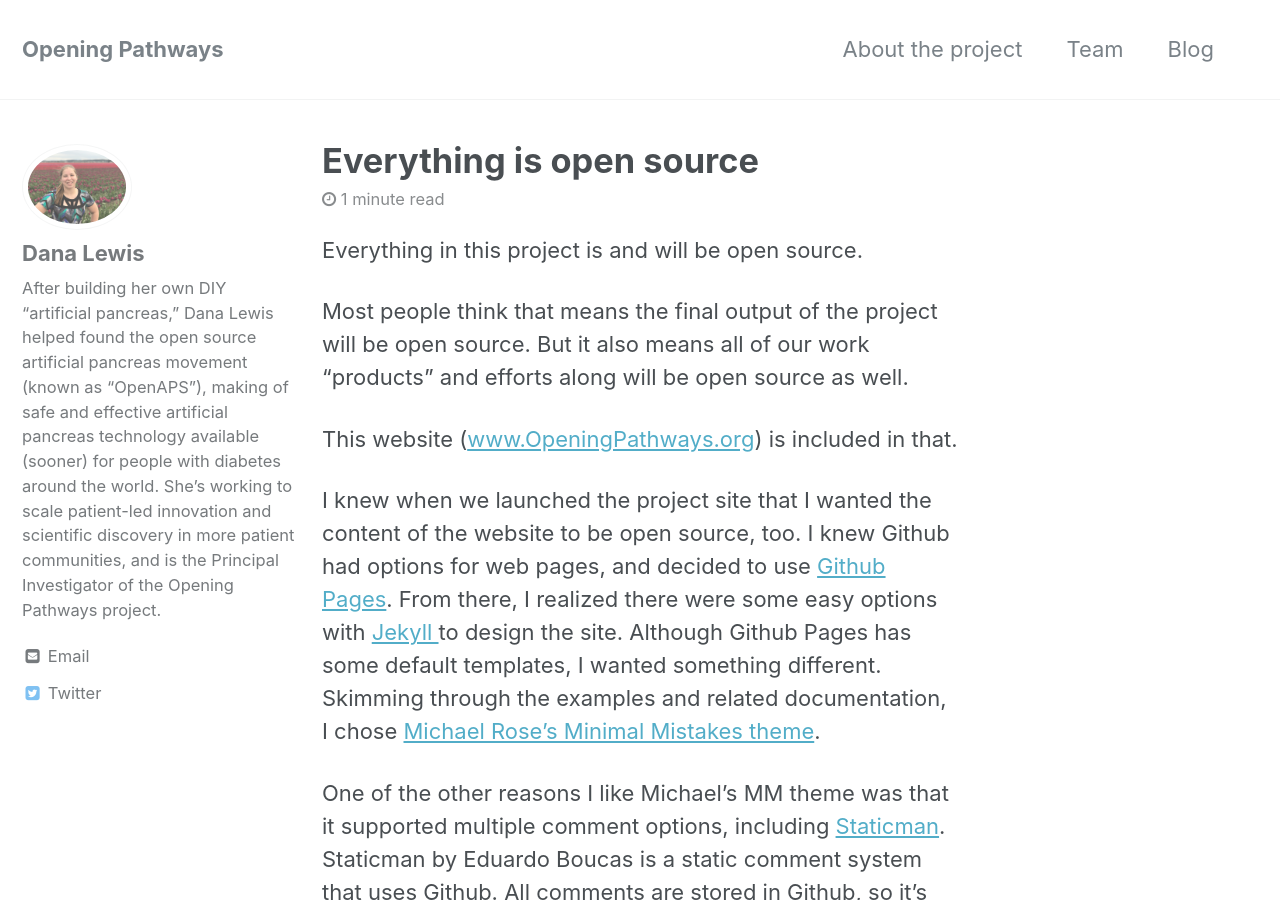
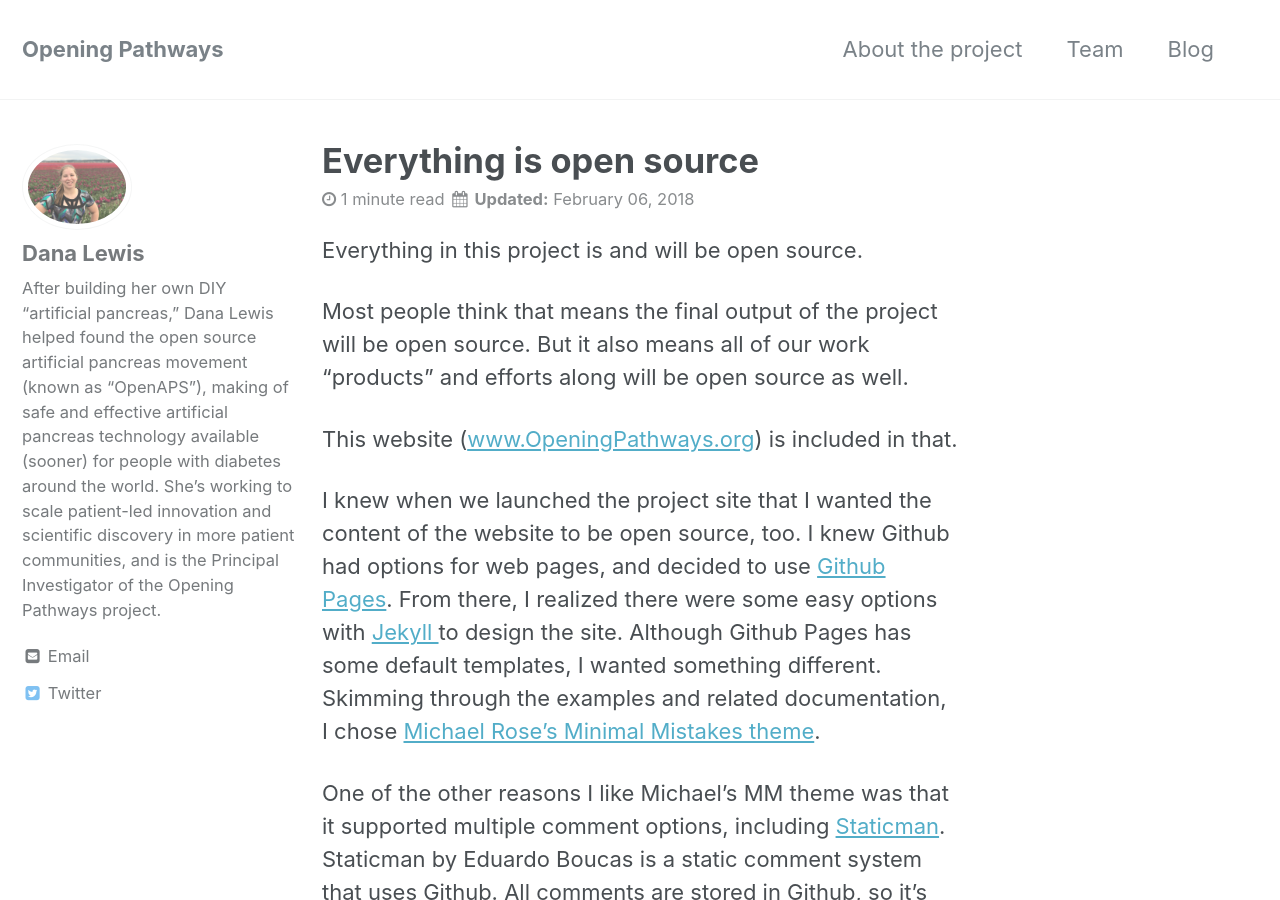
Before and after one commit to opening-pathways/website, a Jekyll site: the page built from _posts/2018-02-06-everything-is-open-source.md, in a window 1280 px wide and 900 px high. Built offline with Jekyll 4.4.1, drawn with Linux system fonts in a browser that asks for light colours.

Commit message:
Move date to top line

```diff
--- a/_layouts/single.html
+++ b/_layouts/single.html
@@ -32,6 +32,11 @@
           {% if page.title %}<h1 class="page__title" itemprop="headline">{{ page.title | markdownify | remove: "<p>" | remove: "</p>" }}</h1>{% endif %}
           {% if page.read_time %}
             <p class="page__meta"><i class="fa fa-clock-o" aria-hidden="true"></i> {% include read-time.html %}
+          {% endif %}
+          {% if page.last_modified_at %}
+            <strong><i class="fa fa-fw fa-calendar" aria-hidden="true"></i> {{ site.data.ui-text[site.locale].date_label | default: "Updated:" }}</strong> <time datetime="{{ page.last_modified_at | date: "%Y-%m-%d" }}">{{ page.last_modified_at | date: "%B %d, %Y" }}</time>
+          {% elsif page.date %}
+            <strong><i class="fa fa-fw fa-calendar" aria-hidden="true"></i> {{ site.data.ui-text[site.locale].date_label | default: "Updated:" }}</strong> <time datetime="{{ page.date | date_to_xmlschema }}">{{ page.date | date: "%B %d, %Y" }}</time>
           {% endif %}
             {% if page.comments == true and site.data.comments[page.slug].size > 0 %}
             <a href="#comments"><i class="fa fa-comments" aria-hidden="true"></i> {{ site.data.comments[page.slug] | size }}&nbsp;Comment{% if site.data.comments[page.slug].size > 1 %}s{% endif %}</a></p>
```
